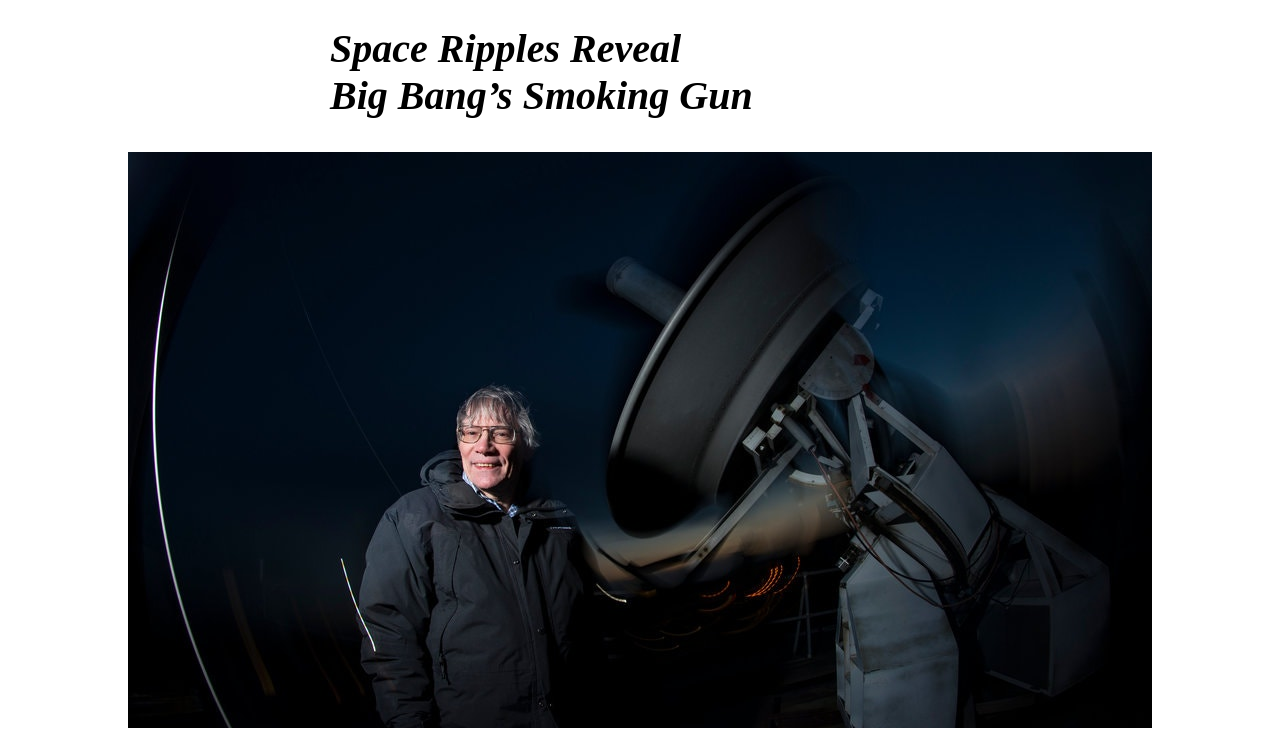
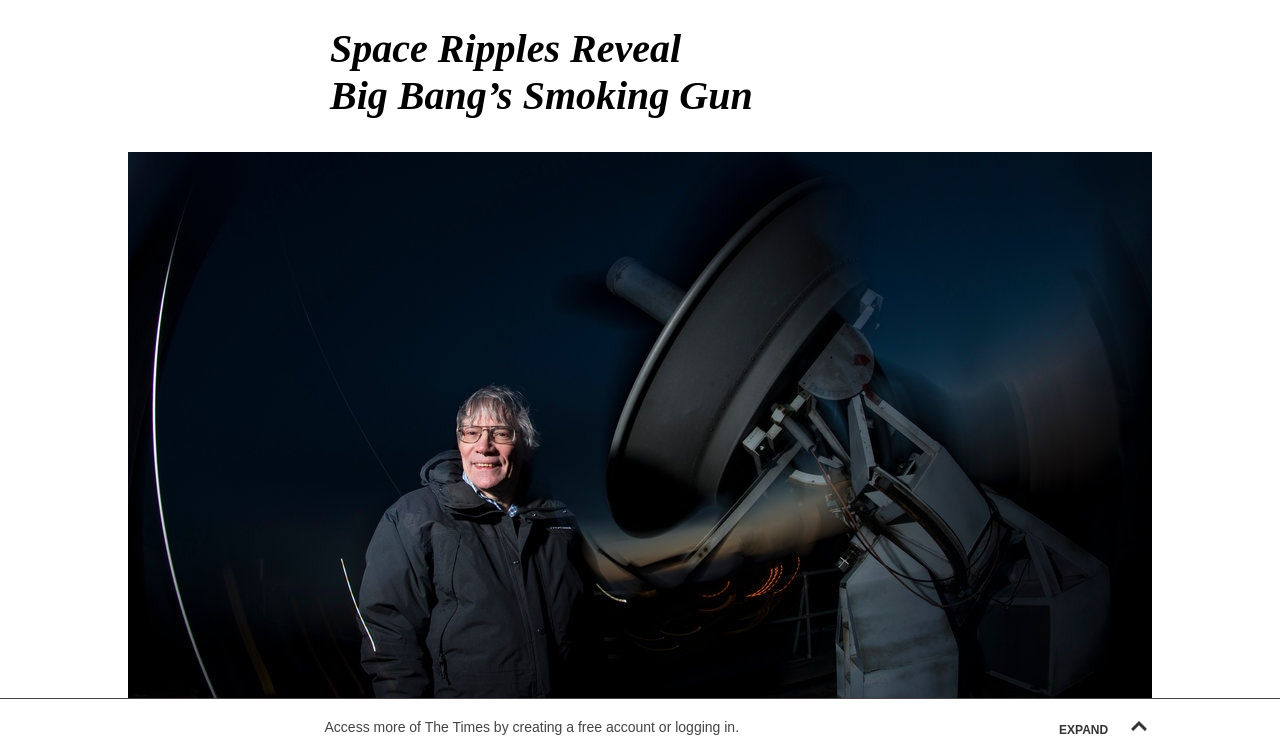
Before and after one commit to ioanniskousis/positioning, a website: page index.html in a window 1280 px wide. Shown: the part 45-782 px from the top of the page. Drawn offline with Linux system fonts and the light colour scheme.

Commit message:
Added Bottom Fixed Bar

```diff
--- a/index.html
+++ b/index.html
@@ -488,7 +488,7 @@
 
                         <li><a href="#" class="subscribeColumnLinkB">Email Newsletters</a></li>
                         <li><a href="#" class="subscribeColumnLinkB">Corporate Subscriptions</a></li>
-                        <li style="border-bottom:1px solid lightgray; margin-bottom: 10px;"><a href="#" class="subscribeColumnLinkB">Education Rate</a></li>
+                        <li style="border-bottom: 1px solid lightgray; margin-bottom: 10px;"><a href="#" class="subscribeColumnLinkB">Education Rate</a></li>
                         <li><a href="#" class="subscribeColumnLinkB">Mobile Applications</a></li>
                         <li><a href="#" class="subscribeColumnLinkB">Replica Edition</a></li>
                         <li><a href="#" class="subscribeColumnLinkB">Español</a></li>
@@ -517,5 +517,10 @@
             <li><a href="#">Subscriptions</a></li>
         </ul>
      </footer>
+     <footer class="bottomFixedBar">
+         <span class="accessMore">Access more of The Times by creating a free account or logging in.</span>
+         <span class="expand">EXPAND <img src="resources/images/arrow-142-48.png " alt="arrow up" class="uparrow"> </span>
+
+     </footer>
 </body>
 </html>
--- a/resources/style.css
+++ b/resources/style.css
@@ -10,6 +10,7 @@ h6 {
   display: none;
   visibility: hidden;
 }
+
 .bgCenter {
   background-position: center center;
   background-repeat: no-repeat;
@@ -720,3 +721,38 @@ a svg {
 .pagefooter ul li a:hover {
   text-decoration: underline;
 }
+
+.bottomFixedBar {
+  position: fixed;
+  bottom: 0;
+  height: 56px;
+  width: 100%;
+  border-top: 1px solid rgb(73, 65, 65);
+  background-color: white;
+  cursor: pointer;
+  display: flex;
+  justify-content: center;
+  align-items: center;
+}
+
+.accessMore {
+  margin-left: 15%;
+  font-family: Arial, Helvetica, sans-serif;
+  font-size: 14px;
+  color: #444;
+}
+
+.expand {
+  font-family: Arial, Helvetica, sans-serif;
+  font-size: 12px;
+  font-weight: 600;
+  color: #333;
+  margin-left: 25%;
+}
+
+.uparrow {
+  margin-left: 20px;
+  display: inline-block;
+  width: 16px;
+  height: 16px;
+}
```
Also changed, not shown: resources/images/arrow-142-48.png (added), 2 other files.
